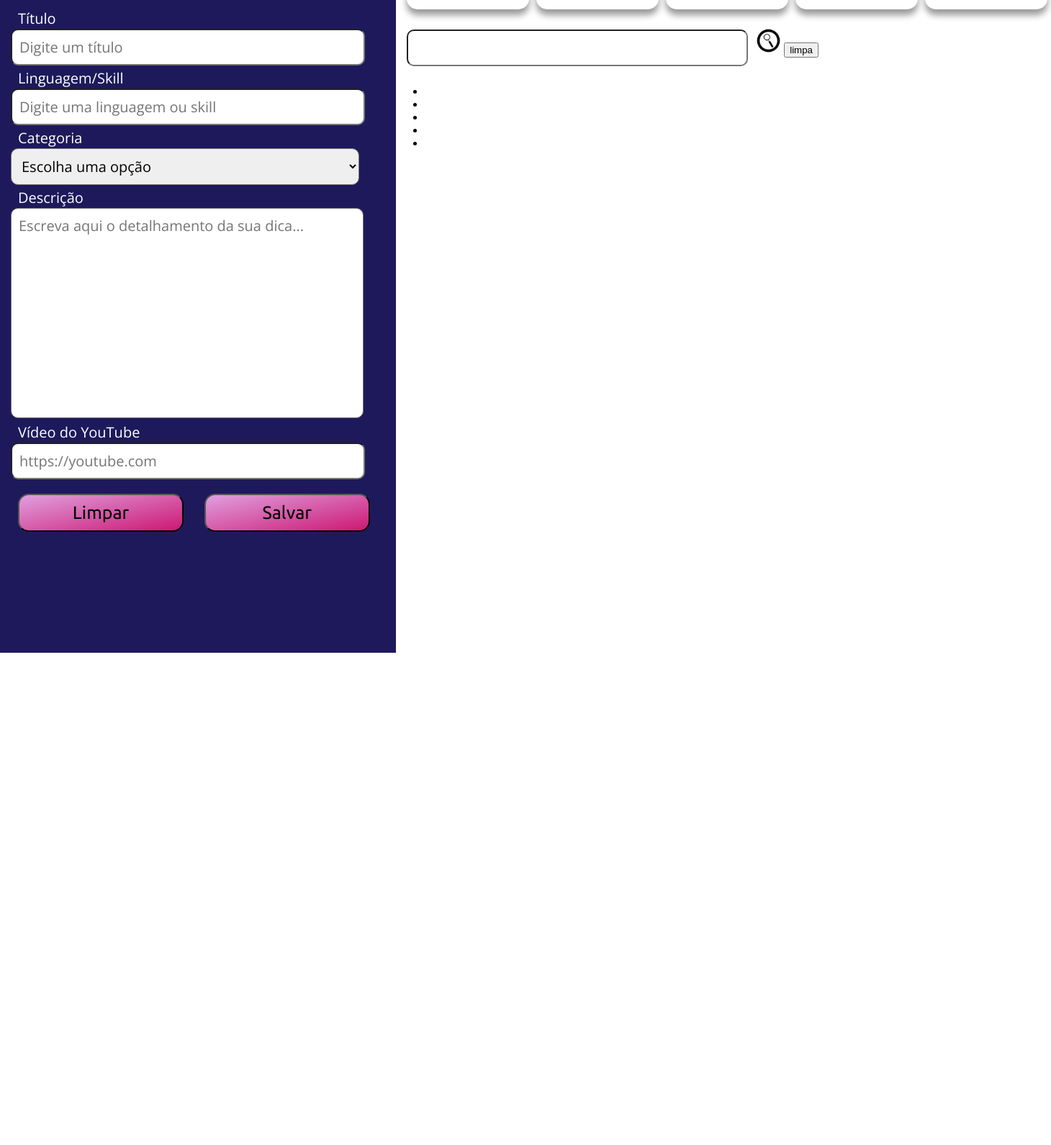
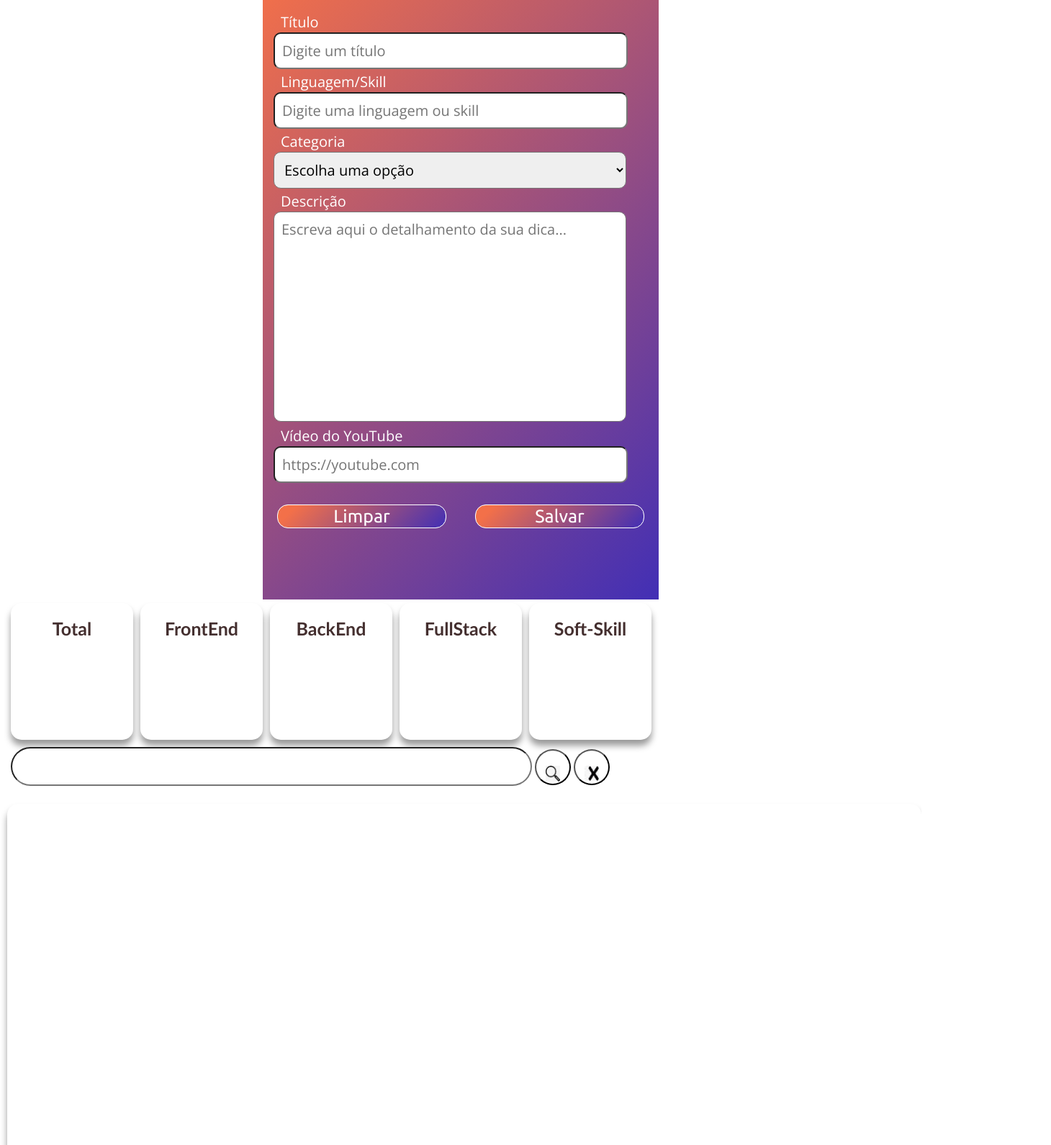
Before and after one commit to Ronisank/projetoweb, a plain HTML site: page index.html in a window 1280 px wide. Shown: the part 182-1773 px from the top of the page at 72% size, 1460 px wide, since content can reach past the window. Before the commit the page ends 1089 px from the top, so only its background shows below. Drawn offline with nearby package versions, Linux system fonts and the light colour scheme.

Commit message:
alualizacao-projeto1

```diff
--- a/app.js
+++ b/app.js
@@ -1 +1,66 @@
-console.log('testando')
+const iFormulario = document.getElementById('formulario');
+const ulListForm = document.getElementById('lista-formulario');
+
+//Elementos do formulário
+const inpTitulo = document.getElementById('input-titulo');
+const inpSkill = document.getElementById('input-skill');
+const inpCategoria = document.getElementById('input-categoria');
+const inpTxtArea = document.getElementById('texto-descricao');
+const inpVideo = document.getElementById('input-video');
+
+// Vetor de controle
+const lista = [];
+
+
+// Criação do elemento HTML
+function criarElementos(item) {
+    const li = document.createElement('li');
+
+    const titulo = document.createElement('h3');
+    titulo.innerHTML = item.titulo;
+    li.appendChild(titulo)
+
+    const skill = document.createElement('h4');
+    skill.innerHTML = item.skill;
+    li.appendChild(skill);
+
+    const categoria = document.createElement('p');
+    categoria.innerHTML = item.categoria;
+    li.appendChild(categoria);
+
+    const descricao = document.createElement('p');
+    descricao.innerHTML = item.descricao;
+    li.appendChild(descricao);
+    return li;
+
+}
+
+function atualizarTela() {
+    ulListForm.innerHTML ='';
+    lista.forEach((item) => {
+        const elemento = criarElementos(item)
+        ulListForm.appendChild(elemento)
+    })
+}
+
+iFormulario.addEventListener('submit', (event) => {
+    event.preventDefault();
+
+    const novoItem = {
+        titulo: inpTitulo.value,
+        skill: inpSkill.value,
+        categoria: inpCategoria.value,
+        descricao: inpTxtArea.value
+    }
+    const novoItem1 = {
+        titulo: inpTitulo.value,
+        skill: inpSkill.value,
+        categoria: inpCategoria.value,
+        descricao: inpTxtArea.value
+    }
+
+    lista.push(novoItem);
+
+    atualizarTela()
+})
+atualizarTela()
--- a/index.html
+++ b/index.html
@@ -12,9 +12,11 @@
     <link href="https://fonts.googleapis.com/css2?family=Ubuntu&display=swap" rel="stylesheet">
     <link rel="shortcut icon" href="./imagens/cognito.ico" type="image/x-icon">
     <link rel="stylesheet" href="styles.css">
+    <script src="app.js" type="module"></script>
     <title>Projeto DiH</title>
 </head>
 <body>
+    <main id="container">
         <section id="sec-formulario">
                 <form name="texto-form" id="formulario">
                     <h1><img class="img-livro" src="./imagens/livro.PNG" alt="imagem livro">
@@ -43,12 +45,13 @@
 
                     <label for="input-video">Vídeo do YouTube</label><br>
                     <input type="text" name="texto-form" id="input-video" placeholder="https://youtube.com" minlength="8" maxlength="64"><br>
-
-                    <button type="reset" id="btn-limpa">Limpar</button>
-                    <button id="btn-salva">Salvar</button>
+                    <div id="btn-reset-limpa">
+                        <button type="reset" id="btn-limpa">Limpar</button>
+                        <button id="btn-salva">Salvar</button>
+                    </div>
                 </form>
         </section>
-    <main>
+        <section id="secaoPesquisa">
             <div id="cards">
                 <div class="conteudo">
                     <p>Total</p>
@@ -66,21 +69,28 @@
                     <p>Soft-Skill</p>
                 </div>
             </div>
-        <section id="secaoPesquisa">
-             <input type="text" name="busca" id="input-busca">
-             <button id="btn-pesquisa"><img class="lupa" src="./imagens/lupa-icone.jpg" alt="lupa"></button>
-             <button type="reset" id="btn-apaga">limpa</button>
-        </section>
-        <section id="lista-dicas">
-            <ul>
-                <li id="dicasUm"></li>
-                <li id="dicasT"></li>
-                <li id="dicasQ"></li>
-                <li id="dicasC"></li>
-                <li id="dicasD"></li>
+
+           <div id="pesquisa-apaga">
+                <input type="text" name="busca" id="input-busca">
+                <button id="btn-pesquisa"><img class="lupa" src="./imagens/lupa.png" alt="lupa"></button>
+                 <button type="button" id="btn-apaga"><img src="./imagens/xis.png" alt="xis" class="icon-xis"></button>
+            </div>
+
+        <div id="lista-dicas">
+            <div>
+            <ul id="lista-formulario">
+                <li>
+                    <div>
+                        <h3></h3>
+                        <h4></h4>
+                        <p class="paragrafo"></p>
+                    </div>
+                </li>
+
             </ul>
-        </section>
-
+            </div>
+        </div>
+    </section>
 
     </main>
 </body>
--- a/styles.css
+++ b/styles.css
@@ -1,24 +1,22 @@
 body {
-    max-width: 100vw;
-    max-height: 100vh;
-    display: flex;
     margin: 0px;
     padding: 0px;
 }
-main {
-    max-width: 100vw;
-    /* display: flex; */
-    /* justify-content: space-around; */
-    /* flex-wrap: nowrap;     */
+#container {
+    display: flex;
+    justify-content: center;
+    flex-wrap: wrap;
 
 }
 #sec-formulario{
-    display: flex;
-    margin-bottom: 0px;
-    background-color: #1e195b;
+    min-width: 200px;
+    background: linear-gradient(135deg,#f37049 10%,#422fb5)
 
 }
-
+#secaoPesquisa {
+    min-width: 300px;
+    flex-grow: 1;
+}
 img {
     padding-top: 20px;
 
@@ -62,10 +60,10 @@ form {
     padding-bottom: 35px;
     color: #ffffff;
     width: 550px;
-    height: 1024px;
+    height: 950px;
     left: 0px;
     top: 0px;
-    background-color: #1e195b;
+    background: linear-gradient(135deg,#f37049 10%,#422fb5);
     font-family: 'Ubuntu', Arial, Helvetica, sans-serif;
     font-style: 'regular';
     font-size: mixed;
@@ -86,21 +84,25 @@ textarea {
 }
 
 #input-categoria {
-    width: 88%;
+    width: 89%;
 }
-#btn-limpa, #btn-salva {
-    background-image: linear-gradient(to top left, rgb(204, 24, 114), rgb(224, 160, 224));
+#btn-reset-limpa button{
+    background-image: linear-gradient(135deg,#f37049 10%,#422fb5);
     font-family: 'ubuntu', sans-serif;
     font-size: 25px;
-    align-items: center;
-    width: 230px;
-    margin-left: 25px;
-    margin-top: 10px;
+    /* align-items: center; */
+    width: 200px;
+    margin: 20px;
+
     border-radius: 15px;
-    padding: 10px;
-    row-gap: 25px;
-
-
+    /* padding: 10px; */
+    gap: 4px;
+    border: 1px solid #ffffff;
+    color: #ffffff;
+    flex-grow:  1;
+}
+#btn-reset-limpa {
+    display: flex;
 
 }
 
@@ -119,7 +121,6 @@ textarea {
     margin: 5px;
     box-shadow: 0px 8px 10px 0px rgba(0, 0, 0, 0.4);
     transition: 0.3s;
-    /* margin-bottom: 120vh; */
     border-radius: 15px;
 
 }
@@ -142,23 +143,69 @@ p{
 
 
 }
-#input-busca {
-    width: 450px;
-
-}
-
 #id-pesquisa {
     width: 30px;
     font-size: 10px;
 }
-#btn-pesquisa {
-    width: 40px;
-    height: 40px;
-    border-radius: 100px;
+#input-busca {
+    border-radius: 120px;
+    width: 700px;
+    height: 30px;
+}
+#pesquisa-apaga {
+    display: flex;
+    justify-content: left;
+    gap: 4px;
+}
+#pesquisa-apaga button {
     background: transparent;
-    border: none;
+    align-content: center;
+    max-width: 50px;
+    max-height: 50px;
+    flex-grow: 1;
+    border-radius: 100%;
+    margin-top: 8px;
 }
-.lupa{
-    max-width: 35px;
-    max-height: 35px;
+.lupa {
+    width: 20px;
 }
+.icon-xis {
+    width: 20px;
+    align-self: flex-start;
+}
+#lista-dicas {
+    display: flex;
+    flex-direction: column;
+    flex-wrap: wrap;
+    box-shadow: 0px 8px 10px 0px rgba(0, 0, 0, 0.4);
+    transition: 0.3s;
+    border-radius: 15px;
+    margin-top: 15px;
+    margin-left: 10px;
+    min-width: 450px;
+    min-height: 750px;
+}
+#lista-dicas:hover {
+    box-shadow: 0px 10px 20px 10px rgba(0, 0, 0, 0.5);
+}
+#lista-dicas p{
+    font-family: 'Open Sans', sans-serif;
+    font-size: 18px;
+    width: 200px;
+    margin-right: 50px;
+    text-align: left;
+
+}
+ul, li {
+    list-style: none;
+    margin-bottom: 35px;
+    margin-top: 10px;
+}
+#lista-formulario {
+    box-shadow: 0px 8px 10px 0px rgba(0, 0, 0, 0.4);
+    transition: 0.3s;
+    border-radius: 15px;
+
+    margin-top: 5px;
+
+}
```
Also changed, not shown: imagens/livro.PNG, imagens/lupa-icone.jpg (deleted), imagens/lupa.png (added), imagens/xis.png (added).
